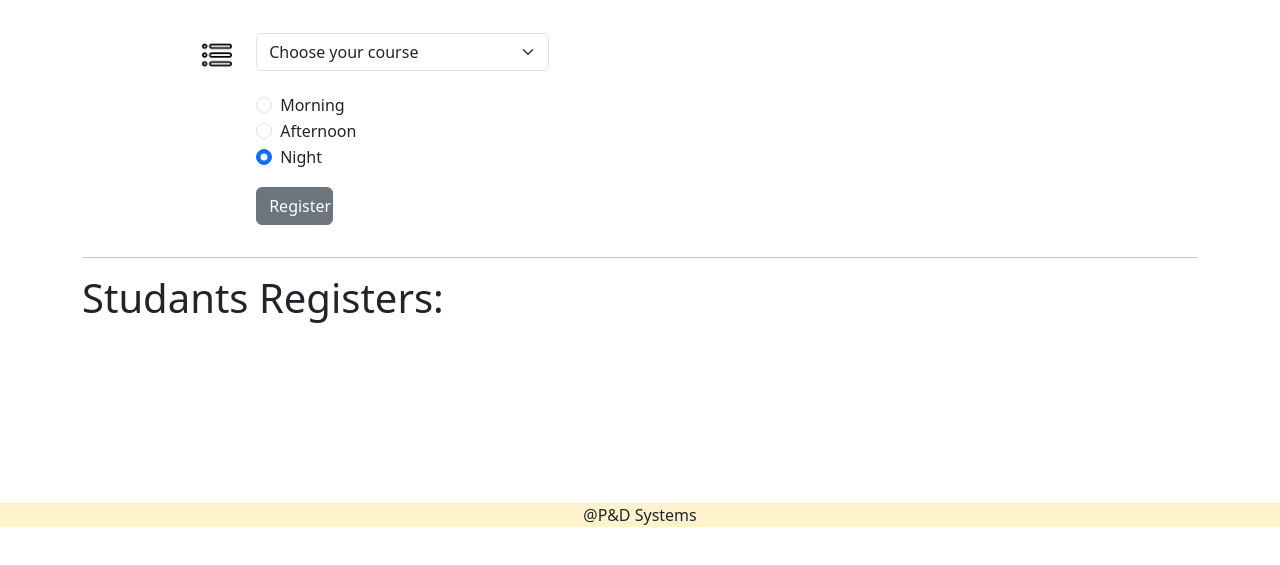
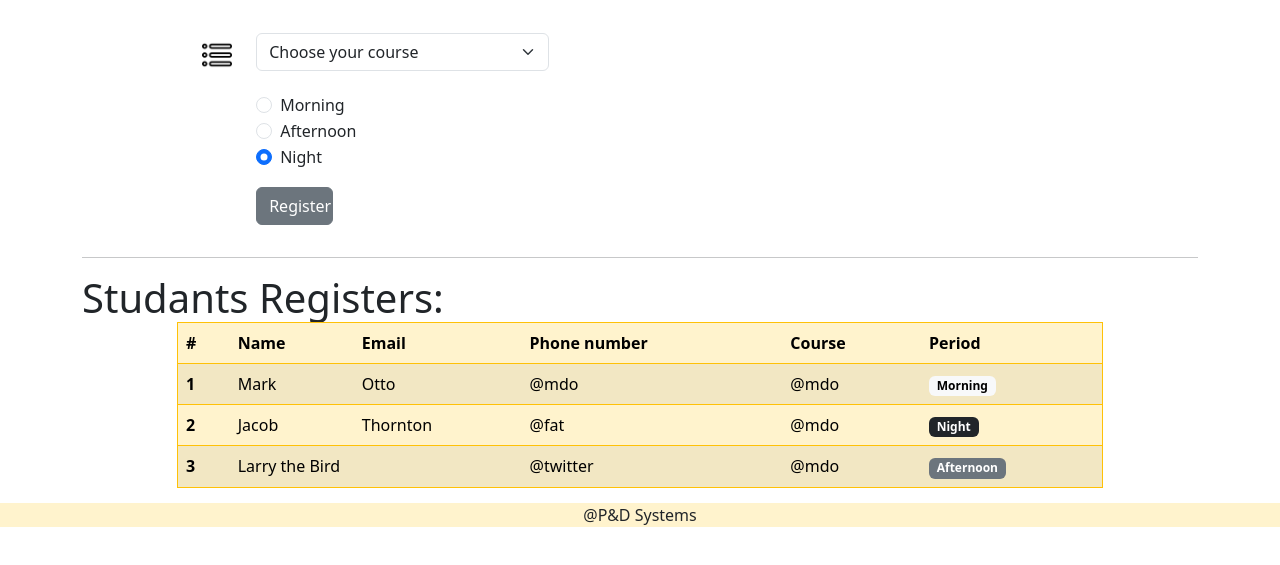
Before and after one commit to Wendelsena/bootcamp-devjr-modulo5-student-register, a plain HTML site: page index.html in a window 1280 px wide. Shown: the part 273-838 px from the top of the page. Before the commit the page ends 800 px from the top, so only its background shows below. Drawn offline with nearby package versions, Linux system fonts and the light colour scheme.

Commit message:
closes #7 - Created table interface

```diff
--- a/index.html
+++ b/index.html
@@ -25,13 +25,13 @@
                     <div class="row mb-3 mt-3">
                         <label for="name" class="col-sm-1 col-form-label text-end"><img src="assets/do-utilizador.png" width="30" alt="people"></label>
                         <div class="col-sm-10">
-                            <input type="text" class="form-control" id="inputName" placeholder="Name: ">
+                            <input id="name" type="text" class="form-control" id="inputName" placeholder="Name: ">
                         </div>
                     </div>
                     <div class="row mb-3 mt-3">
-                        <label for="email" class="col-sm-1 col-form-label text-end"><img src="assets/e-mail.png" width="30" alt="logo"></label>
+                        <label for="email" class="col-sm-1 col-form-label text-end"><img src="assets/e-mail.png" width="30" alt="email"></label>
                         <div class="col-sm-4">
-                            <input type="email" class="form-control" id="inputEmail" placeholder="Email:">
+                            <input id="email" type="email" class="form-control" id="inputEmail" placeholder="Email:">
                         </div>
 
                             <label for="phone" class="col-sm-2 col-form-label text-end"><img src="assets/telefone.png" width="30" alt="phone"></label>
@@ -42,7 +42,7 @@
                     <div class="row mb-3 mt-5">
                         <label for="category" class="col-sm-1 col-form-label text-end"><img src="assets/categoria.png" width="30" alt="category"></label>
                         <div class="col-sm-4">
-                            <select class="form-select" aria-label="Category">
+                            <select id="category" class="form-select" aria-label="Category">
                                 <option selected disabled>Choose your course</option>
                                     <option value="1">HTML and CSS</option>
                                     <option value="2">C#</option>
@@ -97,6 +97,52 @@
         <div class="display-6">
             Studants Registers:
         </div>
+        <div class="row">
+            <div class="col-md-10 offset-md-1">
+                <table class="border border-warning table table-warning table-striped">
+                    <thead>
+                        <tr>
+                          <th scope="col">#</th>
+                          <th scope="col">Name</th>
+                          <th scope="col">Email</th>
+                          <th scope="col">Phone number</th>
+                          <th scope="col">Course</th>
+                          <th scope="col">Period</th>
+                        </tr>
+                      </thead>
+                      <tbody>
+                        <tr>
+                          <th scope="row">1</th>
+                          <td>Mark</td>
+                          <td>Otto</td>
+                          <td>@mdo</td>
+                          <td>@mdo</td>
+                          <td><span class="badge text-bg-light">Morning</span></td>
+                        </tr>
+                        <tr>
+                          <th scope="row">2</th>
+                          <td>Jacob</td>
+                          <td>Thornton</td>
+                          <td>@fat</td>
+                          <td>@mdo</td>
+                          <td><span class="badge text-bg-dark">Night</span></td>
+                        </tr>
+                        <tr>
+                          <th scope="row">3</th>
+                          <td colspan="2">Larry the Bird</td>
+                          <td>@twitter</td>
+                          <td>@mdo</td>
+                          <td><span class="badge text-bg-secondary">Afternoon</span></td>
+                        </tr>
+                      </tbody>
+                  </table>
+            </div>
+        </div>
+
+          <br>
+          <br>
+          <br>
+
        </section>
    </main>
 
```
